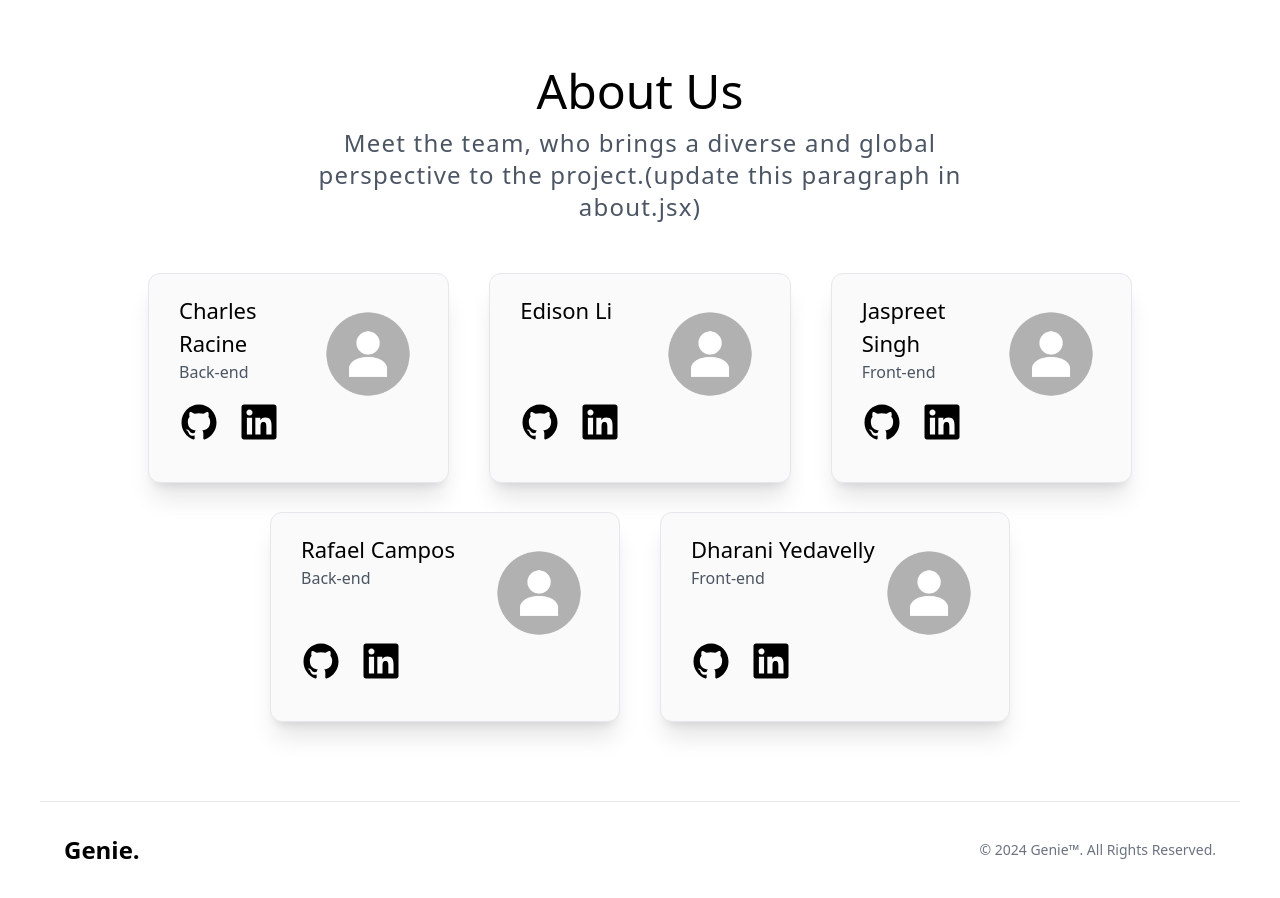
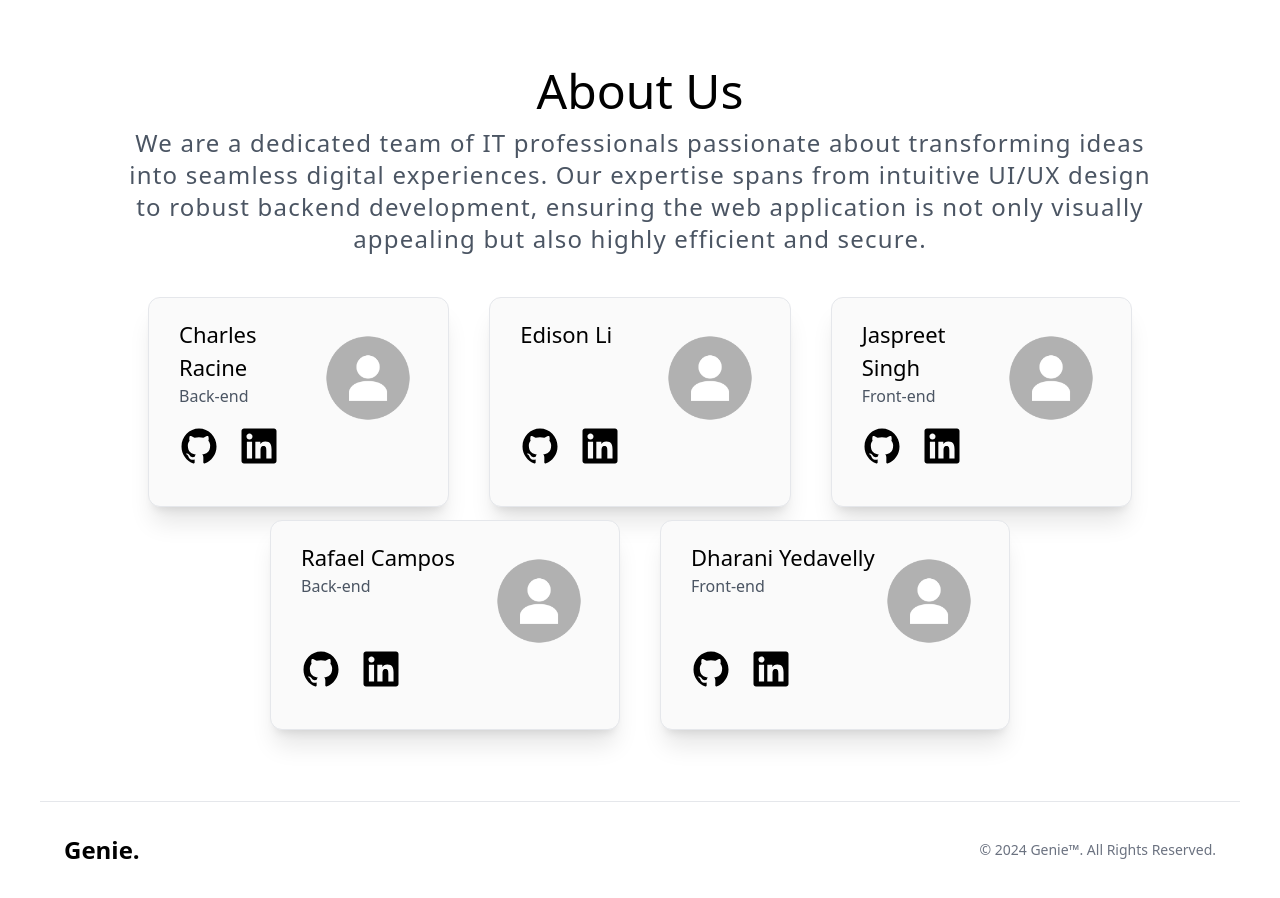
Before and after one commit to FlashGenie/genie-app, a React (Vite) app in the folder frontend/: page / in a window 1280 px wide. Shown: the part 3260-4158 px from the top of the page. Built offline with nearby package versions, Linux system fonts and the light colour scheme; no server answers.

Commit message:
update about section sub header

```diff
--- a/frontend/src/components/MainPage/About.jsx
+++ b/frontend/src/components/MainPage/About.jsx
@@ -5,8 +5,8 @@ function About() {
         <section id="about-section" className="flex flex-col justify-between h-[750px] w-full pt-20">
             <div className="flex flex-col justify-center items-center">
                 <h2 className="text-5xl font-medium mb-3 text-center">About Us</h2>
-                <p className="text-gray-600 pb-5 text-2xl font-light tracking-wider text-center mb-4 max-w-[700px]">
-                    Meet the team, who brings a diverse and global perspective to the project.(update this paragraph in about.jsx)
+                <p className="text-gray-600 pb-5 text-2xl font-light tracking-wider text-center mb-4">
+                We are a dedicated team of IT professionals passionate about transforming  ideas into seamless digital experiences. Our expertise spans from intuitive UI/UX design to robust backend development, ensuring the web application is not only visually appealing but also highly efficient and secure.
                 </p>
             </div>
 
```
